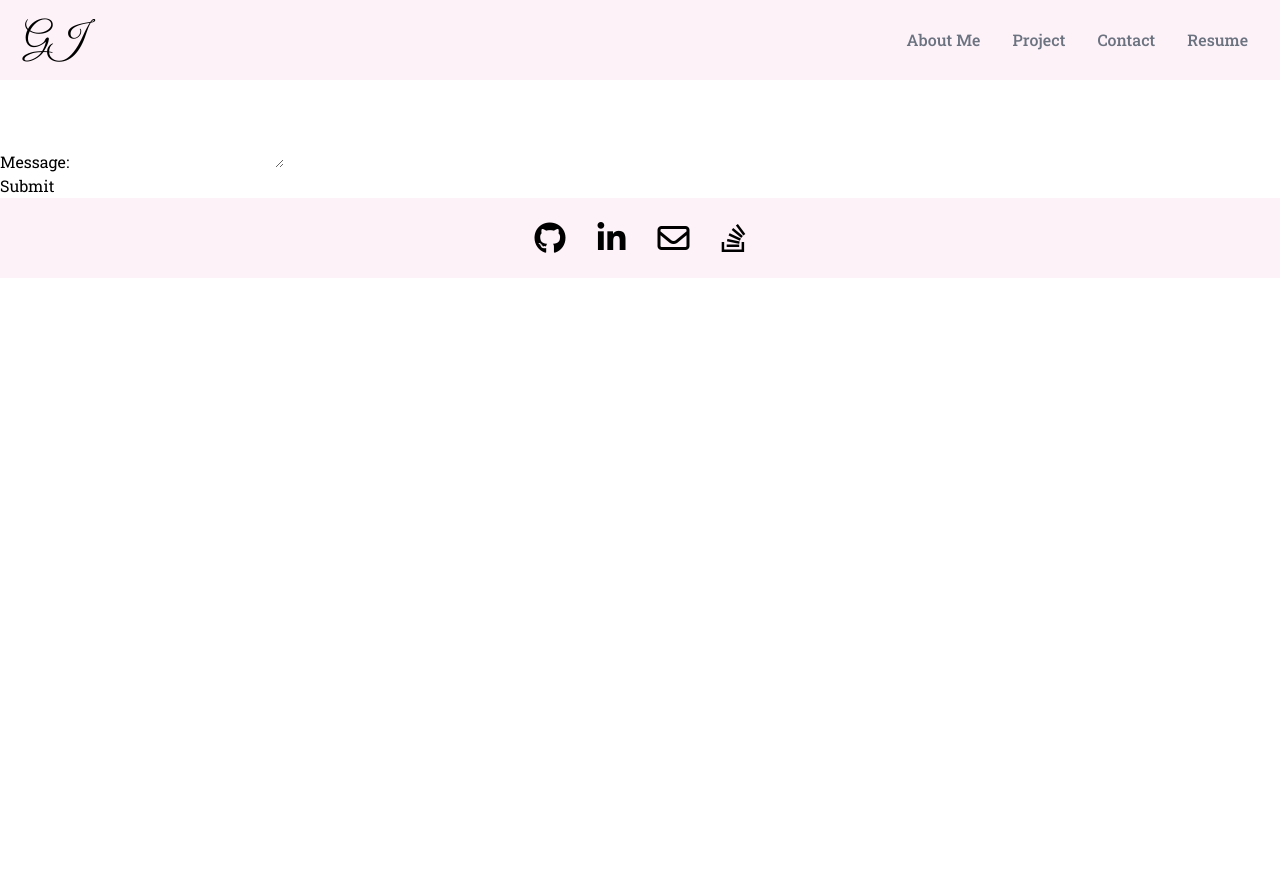
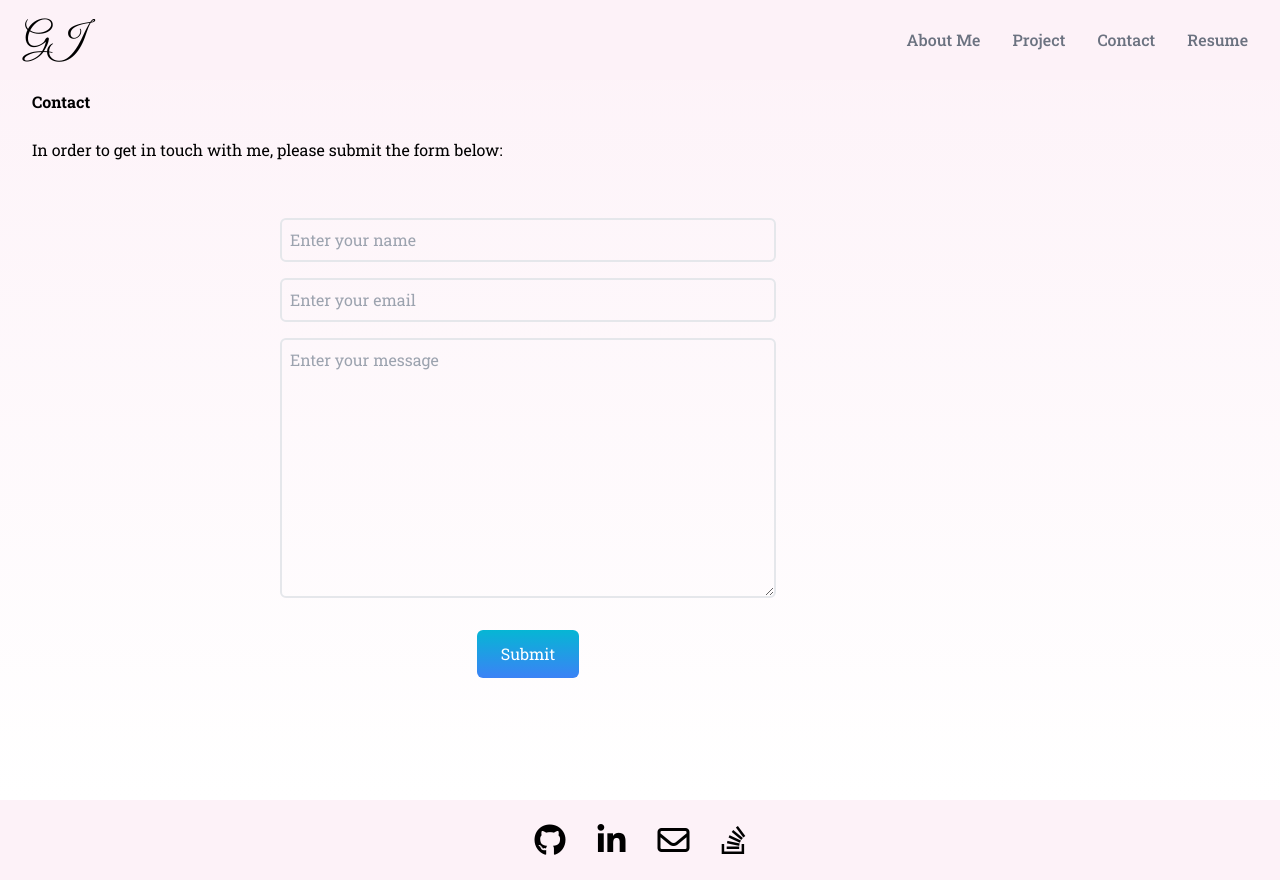
Before and after one commit to Ghazaleh-J/About-Me, a React (Create React App) app: page / in a window 1280 px wide. Both pictures are taken after a click on the item "Contact". Before the commit the page ends 800 px from the top, so only its background shows below. Built offline with nearby package versions, Linux system fonts and the light colour scheme.

Commit message:
working on contact form

```diff
--- a/src/components/Contact.js
+++ b/src/components/Contact.js
@@ -40,42 +40,26 @@ export default function Contact() {
       };
 
       return (
-        <section>
-          <form id="contact-form" onSubmit={handleSubmit}>
-            <div>
-              <label htmlFor="name">Name:</label>
-              <input
-                type="text"
-                name="name"
-                defaultValue={name}
-                onBlur={handleChange}
-              />
+        <div name="contact" className="bg-gradient-to-b  from-pink-50 to-white w-full text-gray h-screen p-4">
+          <div className="flex flex-col p-4 justify-center max-w-screen-lg max-auto h-full">
+            <div className="pb-8">
+              <p className="text4xl font-bold inline">Contact</p>
+              <p className="py-6">In order to get in touch with me, please submit the form below:</p>
             </div>
-            <div>
-              <label htmlFor="email">Email address:</label>
-              <input
-                type="email"
-                name="email"
-                defaultValue={email}
-                onBlur={handleChange}
-              />
+            <div className="flex justify-center items-center">
+              <form className="flex flex-col w-full md:w-1/2" onSubmit={handleSubmit}>
+                <input type="text" name="name" defaultValue={name} onBlur={handleChange} placeholder="Enter your name" className="p-2 bg-transparent border-2 rounded-md focus:outline-none"></input>
+                <input type="text" name="email" defaultValue={email} onBlur={handleChange} placeholder="Enter your email" className="my-4 p-2 bg-transparent border-2 rounded-md focus:outline-none"></input>
+                <textarea name="message" defaultValue={message} onBlur={handleChange} placeholder="Enter your message" rows="10" className="p-2 bg-transparent border-2 rounded-md focus:outline-none"></textarea>
+                 {errorMessage && (
+                  <div>
+                    <p className="error-text">{errorMessage}</p>
+                  </div>
+                 )}
+                <button className="text-white bg-gradient-to-b from-cyan-500 to-blue-500 px-6 py-3 my-8 mx-auto flex item-center rounded-md hover:scale-110 duration-300">Submit</button>
+              </form>
             </div>
-            <div>
-              <label htmlFor="message">Message:</label>
-              <textarea
-                name="message"
-                rows="5"
-                defaultValue={message}
-                onBlur={handleChange}
-              />
-            </div>
-            {errorMessage && (
-              <div>
-                <p className="error-text">{errorMessage}</p>
-              </div>
-            )}
-            <button type="submit">Submit</button>
-          </form>
-        </section>
+          </div>
+        </div>
       );
     }
```
